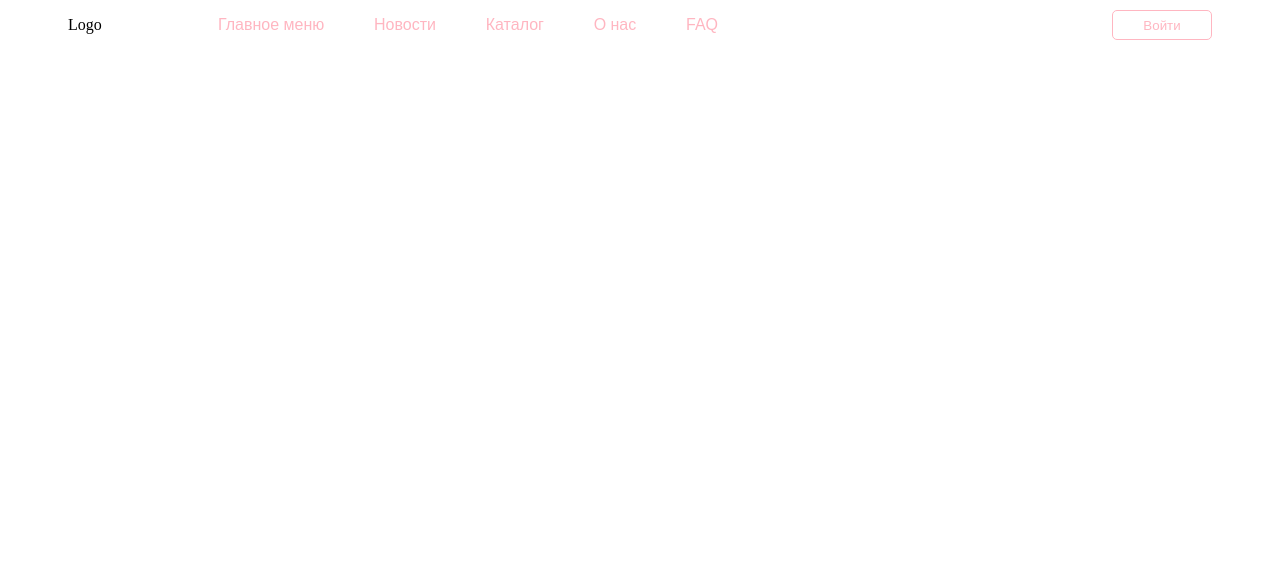
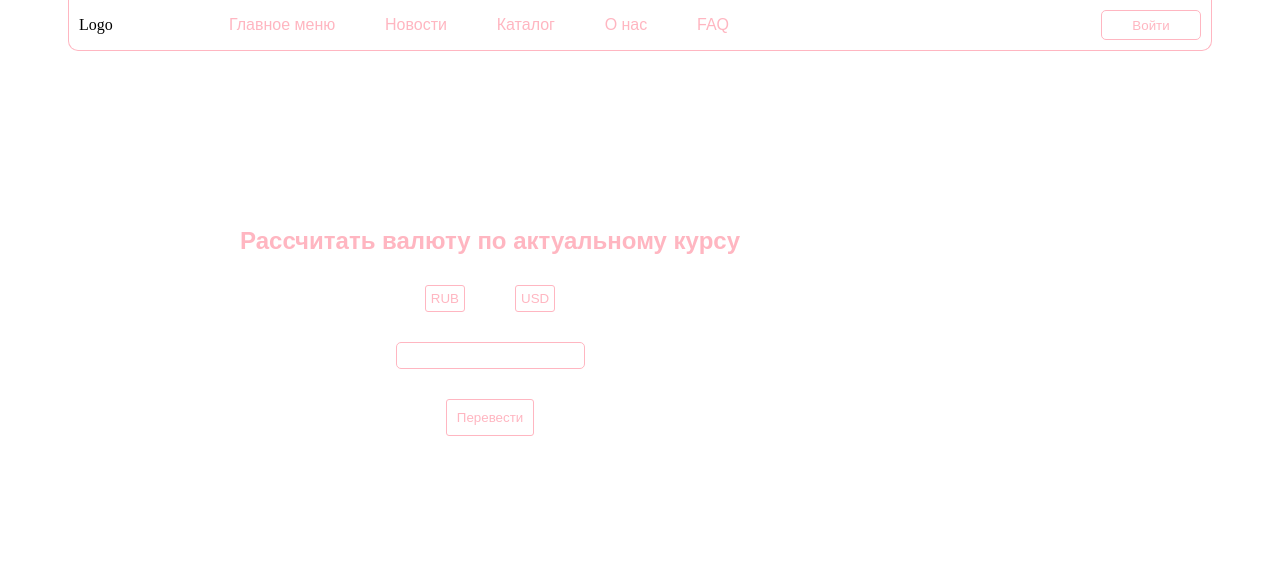
Before and after one commit to SHALFY007/grid, a plain HTML site: page index.html in a window 1280 px wide. Drawn offline with Linux system fonts and the light colour scheme; no server answers.

Commit message:
Add conventor

```diff
--- a/app.js
+++ b/app.js
@@ -0,0 +1,58 @@
+const getData = async () => {
+    let response = await fetch('https://www.floatrates.com/daily/rub.json');
+
+    if (response.ok) {
+
+        let json = await response.json();
+        console.log(json)
+
+        const arr = createArr(json)
+
+        createList(arr)
+        countBtn.addEventListener('click', () => {
+            sendResult(json,  document.querySelector('.to_current').innerHTML.toLowerCase(), parseInt(document.querySelector('.count_input').value))
+        })
+
+        current_lists.addEventListener('click', e => {
+            let value = e.target.textContent
+            console.log(value)
+            document.querySelector('.to_current').innerHTML = value
+
+        })
+    } else {
+        alert("Ошибка HTTP: " + response.status);
+    }
+}
+
+getData()
+
+const createArr = (json) => {
+    arr = []
+    for (let key in json) {
+        arr.push(key)
+    }
+    return arr
+}
+
+const current_lists = document.querySelector('.current_lists')
+
+const createList = (arr) => {
+    for (let i of arr) {
+        let list = document.createElement('li')
+        list.textContent = i.toUpperCase()
+        list.classList.add('p_txt')
+        list.style.cursor = 'pointer'
+        current_lists.appendChild(list)
+
+        console.log(list)
+    }
+}
+
+const toCurrent = document.querySelector('.to_current').textContent.toLowerCase()
+const countBtn = document.querySelector('.count_btn')
+
+const sendResult = (json, toCur, count) => {
+    console.log(json[toCur].rate, count)
+    let price = json[toCur].rate * count
+    alert((parseInt(price * 100)) / 100)
+}
--- a/index.html
+++ b/index.html
@@ -24,6 +24,34 @@
             </button>
         </div>
     </header>
+    <main>
+        <div class="container">
+            <section class="upper_block">
+                <div class="count_block">
+                    <h2 class="header_txt">Рассчитать валюту по актуальному курсу</h2>
+                    <div class="pares_block">
+                        <button class="pare btn">
+                            <p class="p_txt">RUB</p>
+                        </button>
+                        <button class="pare btn">
+                            <p class="p_txt to_current">USD</p>
+                        </button>
+                    </div>
+                    <input type="text" class="count_input">
+                    <button class="count_btn btn">
+                        <span class="p_txt">Перевести</span>
+                    </button>
+                </div>
+                <div class="list_block">
+                    <ul class="current_lists">
+
+                    </ul>
+                </div>
+            </section>
+        </div>
+    </main>
+
+    <script src="./app.js"></script>
 </body>
 
 </html>
--- a/style.css
+++ b/style.css
@@ -15,8 +15,15 @@ button {
     font-size: 400;
 }
 
+.header_txt {
+    color: lightpink;
+    font-family: Arial, Helvetica, sans-serif;
+    transition: all .3s ease;
+    font-size: 700;
+}
+
 header {
-    padding: 10px 0;
+    /* padding: 10px; */
     min-height: 50px;
     display: flex;
     flex-direction: column;
@@ -33,6 +40,11 @@ header {
 .header_container {
     display: grid;
     grid-template-columns: 150px 1fr 100px;
+    border-bottom-left-radius: 10px;
+    border-bottom-right-radius: 10px;
+    border: 1px solid lightpink;
+    padding: 10px;
+    border-top: none;
 }
 
 .logo {
@@ -53,7 +65,8 @@ header {
 }
 
 .p_txt:hover,
-.menu_btn:hover .p_txt {
+.menu_btn:hover .p_txt,
+.btn:hover .p_txt {
     color: grey;
 }
 
@@ -65,6 +78,59 @@ header {
     transition: all .3s ease;
 }
 
-.menu_btn:hover {
+.btn {
+    transition: all .3s ease;
+    background: transparent;
+    border-radius: 3px;
+    border: 1px solid lightpink;
+}
+
+.menu_btn:hover,
+.btn:hover {
     border:1px solid gray;
 }
+
+.upper_block {
+    margin-top: 30px;
+    display: grid;
+    grid-template-columns: 1fr 300px;
+    min-height: 500px;
+}
+
+.count_block {
+    display: flex;
+    flex-direction: column;
+    justify-content: center;
+    gap: 30px;
+    align-items: center;
+}
+
+.pares_block {
+    display: flex;
+    justify-content: center;
+    gap: 50px;
+}
+
+.pare {
+    border: 1px solid lightpink;
+    display: flex;
+    gap: 15px;
+    padding: 5px;
+    align-items: center;
+}
+
+.count_input {
+    border: 1px solid lightpink;
+    padding: 5px;
+    border-radius: 5px;
+}
+
+.count_btn {
+    padding: 10px;
+    border: 1px solid lightpink;
+}
+
+.list_block {
+    max-height: 500px;
+    overflow-y: scroll;
+}
```
